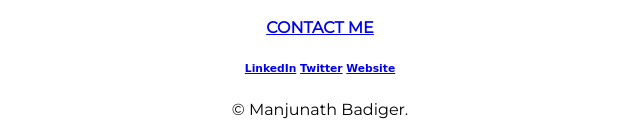
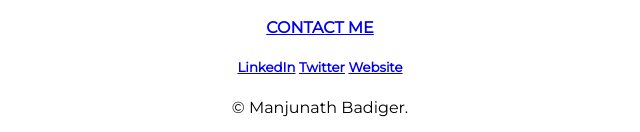
Before and after one commit to manjubad1480/manju-s-first-website, a plain HTML site: page index.html in a window 1280 px wide. Shown: the part 2255-2387 px from the top of the page, 320-960 px from the left. Drawn offline with Linux system fonts and the light colour scheme.

Commit message:
Update index.html

```diff
--- a/index.html
+++ b/index.html
@@ -63,9 +63,9 @@ Send me over a message, and <a href="mailto:onlyforcoding@gmail.com"><span>let's
 
 
   <div class="bottom-container">
-    <h6><a class="footer-link" href="https://www.linkedin.com/in/manju-undefined-3b3391243/">LinkedIn</a>
+    <h5><a class="footer-link" href="https://www.linkedin.com/in/manju-undefined-3b3391243/">LinkedIn</a>
     <a class="footer-link" href="https://twitter.com/dreamcatcher800">Twitter</a>
-    <a class="footer-link" href="https://manjubad1480.github.io/manju-s-first-website/">Website</a></h6>
+    <a class="footer-link" href="https://manjubad1480.github.io/manju-s-first-website/">Website</a></h5>
     <p>© Manjunath Badiger.</p>
   </div>
 
```
